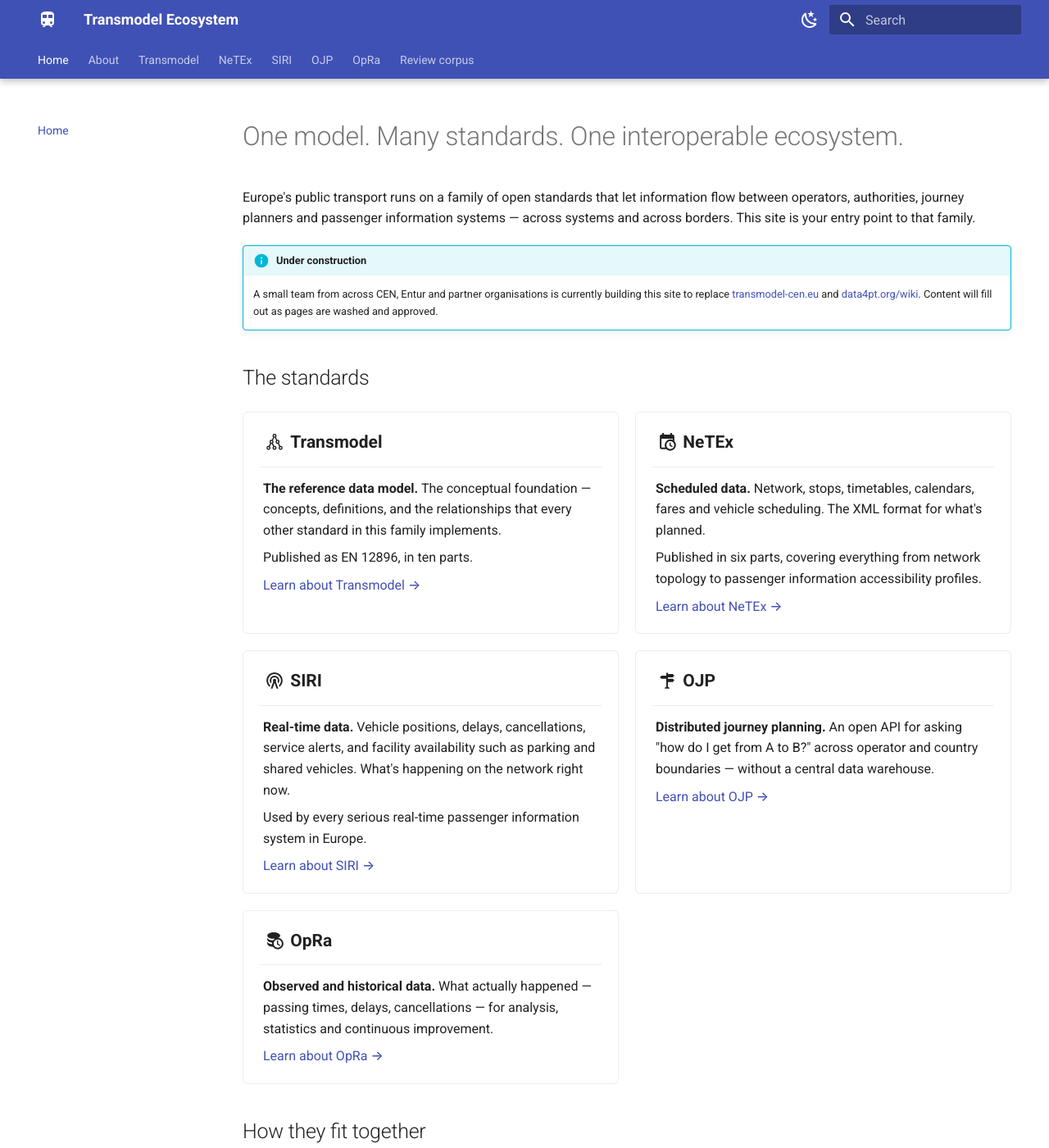
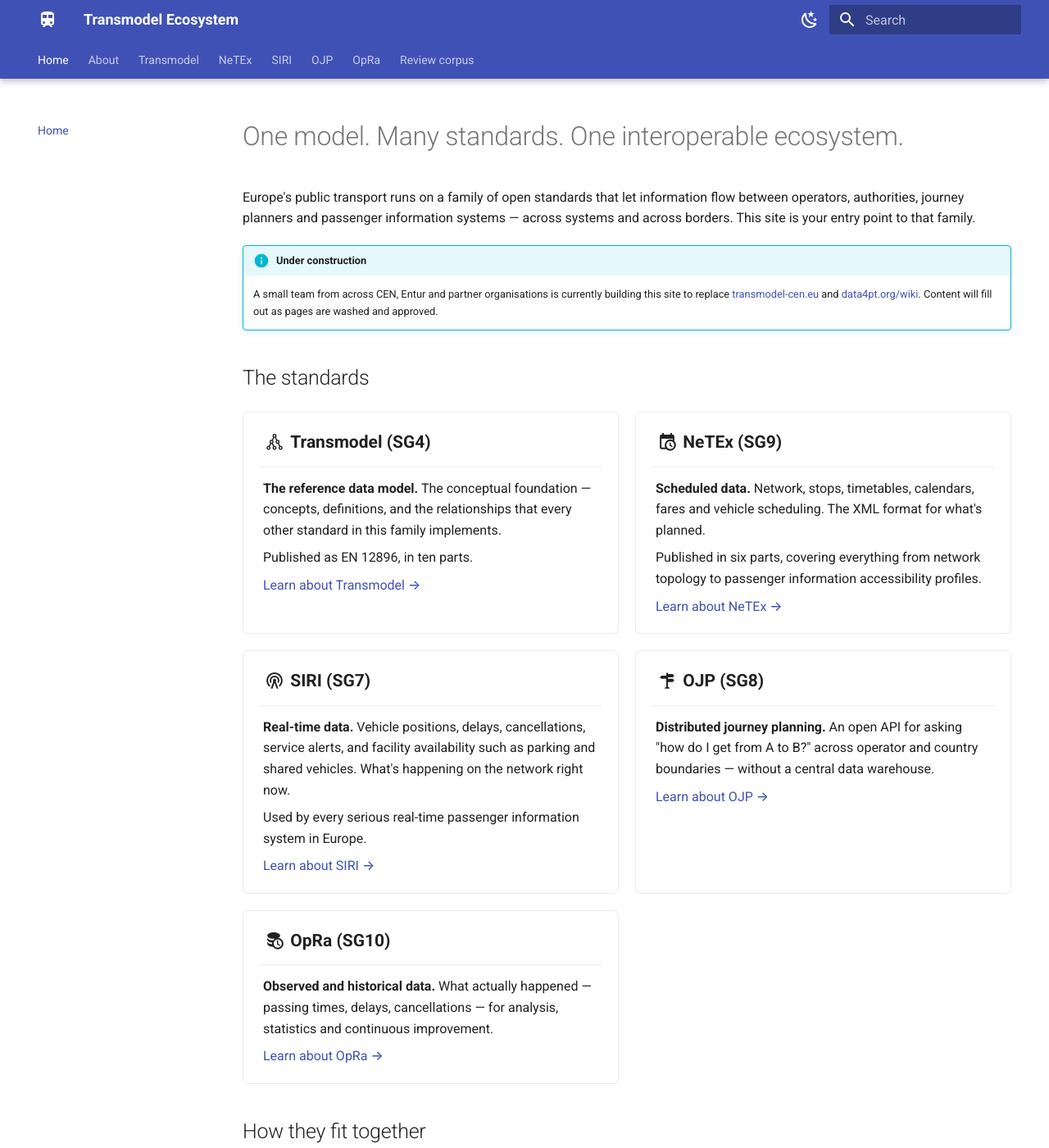
Before and after one commit to BredeD/transmodel-site, an MkDocs documentation site: the page built from docs/index.md, in a window 1280 px wide and 1400 px high. Shown: the whole window at 82% size. Built offline with MkDocs 1.6.1 and Material for MkDocs 9.7.7, drawn with Linux system fonts in a browser that asks for light colours.

Commit message:
update homepage with SG numbers

```diff
--- a/docs/index.md
+++ b/docs/index.md
@@ -14,7 +14,7 @@
 
 <div class="grid cards" markdown>
 
--   :material-graph-outline: **Transmodel**
+-   :material-graph-outline: **Transmodel (SG4)**
 
     ---
 
@@ -24,7 +24,7 @@
 
     [Learn about Transmodel →](standards/transmodel/index.md)
 
--   :material-calendar-clock: **NeTEx**
+-   :material-calendar-clock: **NeTEx (SG9)**
 
     ---
 
@@ -34,7 +34,7 @@
 
     [Learn about NeTEx →](standards/netex/index.md)
 
--   :material-radio-tower: **SIRI**
+-   :material-radio-tower: **SIRI (SG7)**
 
     ---
 
@@ -44,7 +44,7 @@
 
     [Learn about SIRI →](#)
 
--   :material-routes: **OJP**
+-   :material-routes: **OJP (SG8)**
 
     ---
 
@@ -52,7 +52,7 @@
 
     [Learn about OJP →](#)
 
--   :material-database-clock: **OpRa**
+-   :material-database-clock: **OpRa (SG10)**
 
     ---
 
```
